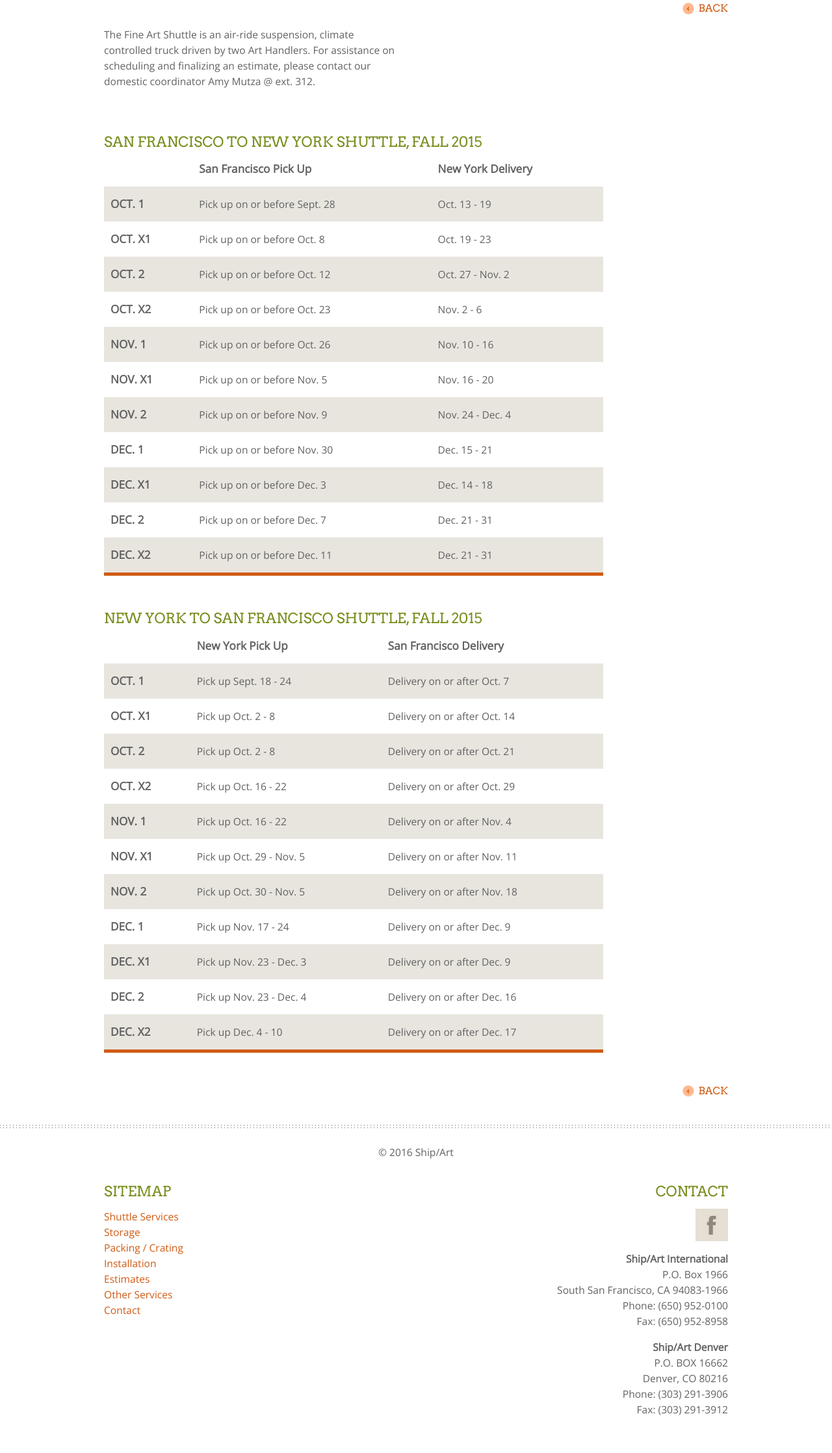
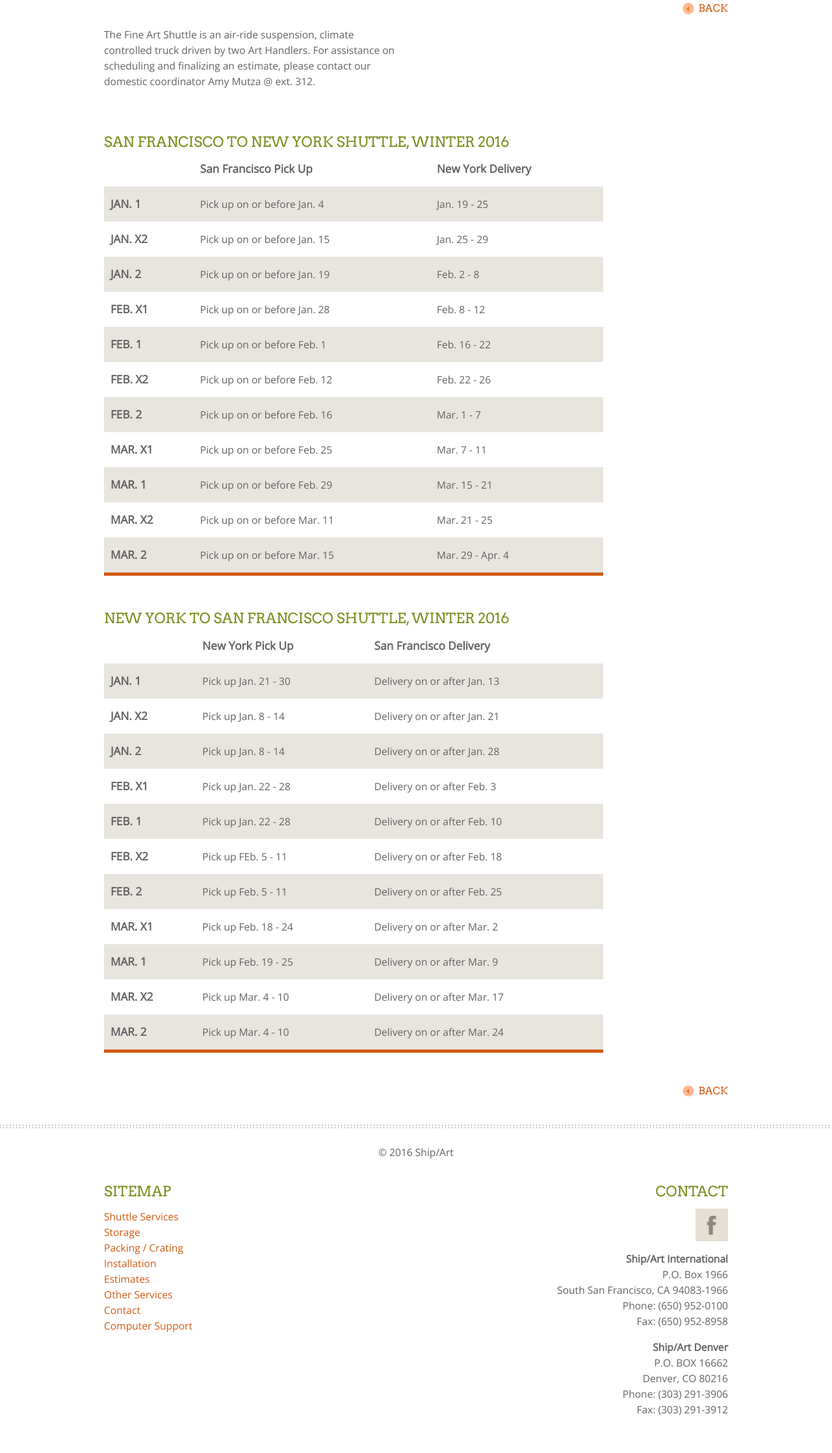
Before and after one commit to andrewkellerweb/shipart, a PHP site: page /shuttle-sanfrancisco-newyork.php in a window 1280 px wide. Shown: the part 307-2543 px from the top of the page at 65% size. Run offline with PHP 8.4, Linux system fonts and the light colour scheme.

Commit message:
winter 2016

```diff
--- a/includes/footer.php
+++ b/includes/footer.php
@@ -8,8 +8,9 @@
                   <li><a href="/pc-overview.php">Packing / Crating</a></li>
                   <li><a href="/installations-fineart.php">Installation</a></li>
                   <li><a href="/estimates.php">Estimates</a></li>
-                  <li class="last"><a href="/transport-local.php">Other Services</a></li>
-                  <li class="last"><a href="/contact.php">Contact</a></li>
+                  <li><a href="/transport-local.php">Other Services</a></li>
+                  <li><a href="/contact.php">Contact</a></li>
+                  <li class="last"><a target="_blank" href="https://get.teamviewer.com/59jca5z">Computer Support</a></li>
               </ul>
           </div>
           <div class="col2">
--- a/shuttle-sanfrancisco-newyork.php
+++ b/shuttle-sanfrancisco-newyork.php
@@ -51,7 +51,7 @@ Trained Professionals providing Fine Art Storage, Fine Art Shipping, Fine Art Tr
 
 			<article class="schedule2">
 
-				<h3>San Francisco to New York Shuttle, Fall 2015</h3>
+				<h3>San Francisco to New York Shuttle, Winter 2016</h3>
 				<table>
 					<tr class="odd">
 						<th class="first"></th>
@@ -59,66 +59,66 @@ Trained Professionals providing Fine Art Storage, Fine Art Shipping, Fine Art Tr
 						<th>New York Delivery</th>
 					</tr>
 					<tr class="even">
-						<td class="first">OCT. 1</td>
-						<td>Pick up on or before Sept. 28</td>
-						<td>Oct. 13 - 19</td>
+						<td class="first">JAN. 1</td>
+						<td>Pick up on or before Jan. 4</td>
+						<td>Jan. 19 - 25</td>
 					</tr>
 					<tr class="odd">
-						<td class="first">OCT. X1</td>
-						<td>Pick up on or before Oct. 8</td>
-						<td>Oct. 19 - 23</td>
+						<td class="first">JAN. X2</td>
+						<td>Pick up on or before Jan. 15</td>
+						<td>Jan. 25 - 29</td>
 					</tr>
 					<tr class="even">
-						<td class="first">OCT. 2</td>
-						<td>Pick up on or before Oct. 12</td>
-						<td>Oct. 27 - Nov. 2</td>
+						<td class="first">JAN. 2</td>
+						<td>Pick up on or before Jan. 19</td>
+						<td>Feb. 2 - 8</td>
 					</tr>
 					<tr class="odd">
-						<td class="first">OCT. X2</td>
-						<td>Pick up on or before Oct. 23</td>
-						<td>Nov. 2 - 6</td>
+						<td class="first">FEB. X1</td>
+						<td>Pick up on or before Jan. 28</td>
+						<td>Feb. 8 - 12</td>
 					</tr>
 					<tr class="even">
-						<td class="first">NOV. 1</td>
-						<td>Pick up on or before Oct. 26</td>
-						<td>Nov. 10 - 16</td>
+						<td class="first">FEB. 1</td>
+						<td>Pick up on or before Feb. 1</td>
+						<td>Feb. 16 - 22</td>
 					</tr>
 					<tr class="odd">
-						<td class="first">NOV. X1</td>
-						<td>Pick up on or before Nov. 5</td>
-						<td>Nov. 16 - 20</td>
+						<td class="first">FEB. X2</td>
+						<td>Pick up on or before Feb. 12</td>
+						<td>Feb. 22 - 26</td>
 					</tr>
 					<tr class="even">
-						<td class="first">NOV. 2</td>
-						<td>Pick up on or before Nov. 9</td>
-						<td>Nov. 24 - Dec. 4</td>
+						<td class="first">FEB. 2</td>
+						<td>Pick up on or before Feb. 16</td>
+						<td>Mar. 1 - 7</td>
 					</tr>
 					<tr class="odd">
-						<td class="first">DEC. 1</td>
-						<td>Pick up on or before Nov. 30</td>
-						<td>Dec. 15 - 21</td>
+						<td class="first">MAR. X1</td>
+						<td>Pick up on or before Feb. 25</td>
+						<td>Mar. 7 - 11</td>
 					</tr>
 					<tr class="even">
-						<td class="first">DEC. X1</td>
-						<td>Pick up on or before Dec. 3</td>
-						<td>Dec. 14 - 18</td>
+						<td class="first">MAR. 1</td>
+						<td>Pick up on or before Feb. 29</td>
+						<td>Mar. 15 - 21</td>
 					</tr>
 					<tr class="odd">
-						<td class="first">DEC. 2</td>
-						<td>Pick up on or before Dec. 7</td>
-						<td>Dec. 21 - 31</td>
+						<td class="first">MAR. X2</td>
+						<td>Pick up on or before Mar. 11</td>
+						<td>Mar. 21 - 25</td>
 					</tr>
 					<tr class="even">
-						<td class="first">DEC. X2</td>
-						<td>Pick up on or before Dec. 11</td>
-						<td>Dec. 21 - 31</td>
+						<td class="first">MAR. 2</td>
+						<td>Pick up on or before Mar. 15</td>
+						<td>Mar. 29 - Apr. 4</td>
 					</tr>
 				</table>
 
 			</article>
 
 			<article class="schedule2">
-				<h3>New York to San Francisco Shuttle, Fall 2015</h3>
+				<h3>New York to San Francisco Shuttle, Winter 2016</h3>
 				<table>
 					<tr class="odd">
 						<th class="first"></th>
@@ -127,61 +127,61 @@ Trained Professionals providing Fine Art Storage, Fine Art Shipping, Fine Art Tr
 					</tr>
 
 					<tr class="even">
-						<td class="first">OCT. 1</td>
-						<td>Pick up Sept. 18 - 24</td>
-						<td>Delivery on or after Oct. 7</td>
+						<td class="first">JAN. 1</td>
+						<td>Pick up Jan. 21 - 30</td>
+						<td>Delivery on or after Jan. 13</td>
 					</tr>
 					<tr class="odd">
-						<td class="first">OCT. X1</td>
-						<td>Pick up Oct. 2 - 8</td>
-						<td>Delivery on or after Oct. 14</td>
+						<td class="first">JAN. X2</td>
+						<td>Pick up Jan. 8 - 14</td>
+						<td>Delivery on or after Jan. 21</td>
 					</tr>
 					<tr class="even">
-						<td class="first">OCT. 2</td>
-						<td>Pick up Oct. 2 - 8</td>
-						<td>Delivery on or after Oct. 21</td>
+						<td class="first">JAN. 2</td>
+						<td>Pick up Jan. 8 - 14</td>
+						<td>Delivery on or after Jan. 28</td>
 					</tr>
 
 					<tr class="odd">
-						<td class="first">OCT. X2</td>
-						<td>Pick up Oct. 16 - 22</td>
-						<td>Delivery on or after Oct. 29</td>
+						<td class="first">FEB. X1</td>
+						<td>Pick up Jan. 22 - 28</td>
+						<td>Delivery on or after Feb. 3</td>
 					</tr>
 					<tr class="even">
-						<td class="first">NOV. 1</td>
-						<td>Pick up Oct. 16 - 22</td>
-						<td>Delivery on or after Nov. 4</td>
+						<td class="first">FEB. 1</td>
+						<td>Pick up Jan. 22 - 28</td>
+						<td>Delivery on or after Feb. 10</td>
 					</tr>
 					<tr class="odd">
-						<td class="first">NOV. X1</td>
-						<td>Pick up Oct. 29 - Nov. 5</td>
-						<td>Delivery on or after Nov. 11</td>
+						<td class="first">FEB. X2</td>
+						<td>Pick up FEb. 5 - 11</td>
+						<td>Delivery on or after Feb. 18</td>
 					</tr>
 
 					<tr class="even">
-						<td class="first">NOV. 2</td>
-						<td>Pick up Oct. 30 - Nov. 5</td>
-						<td>Delivery on or after Nov. 18</td>
+						<td class="first">FEB. 2</td>
+						<td>Pick up Feb. 5 - 11</td>
+						<td>Delivery on or after Feb. 25</td>
 					</tr>
 					<tr class="odd">
-						<td class="first">DEC. 1</td>
-						<td>Pick up Nov. 17 - 24</td>
-						<td>Delivery on or after Dec. 9</td>
+						<td class="first">MAR. X1</td>
+						<td>Pick up Feb. 18 - 24</td>
+						<td>Delivery on or after Mar. 2</td>
 					</tr>
 					<tr class="even">
-						<td class="first">DEC. X1</td>
-						<td>Pick up Nov. 23 - Dec. 3</td>
-						<td>Delivery on or after Dec. 9</td>
+						<td class="first">MAR. 1</td>
+						<td>Pick up Feb. 19 - 25</td>
+						<td>Delivery on or after Mar. 9</td>
 					</tr>
 					<tr class="odd">
-						<td class="first">DEC. 2</td>
-						<td>Pick up Nov. 23 - Dec. 4</td>
-						<td>Delivery on or after Dec. 16</td>
+						<td class="first">MAR. X2</td>
+						<td>Pick up Mar. 4 - 10</td>
+						<td>Delivery on or after Mar. 17</td>
 					</tr>
 					<tr class="even">
-						<td class="first">DEC. X2</td>
-						<td>Pick up Dec. 4 - 10</td>
-						<td>Delivery on or after Dec. 17</td>
+						<td class="first">MAR. 2</td>
+						<td>Pick up Mar. 4 - 10</td>
+						<td>Delivery on or after Mar. 24</td>
 					</tr>
 				</table>
 			</article>
```
Also changed, not shown: shuttle-sanfrancisco-losangeles.php (+38 -38 lines).
